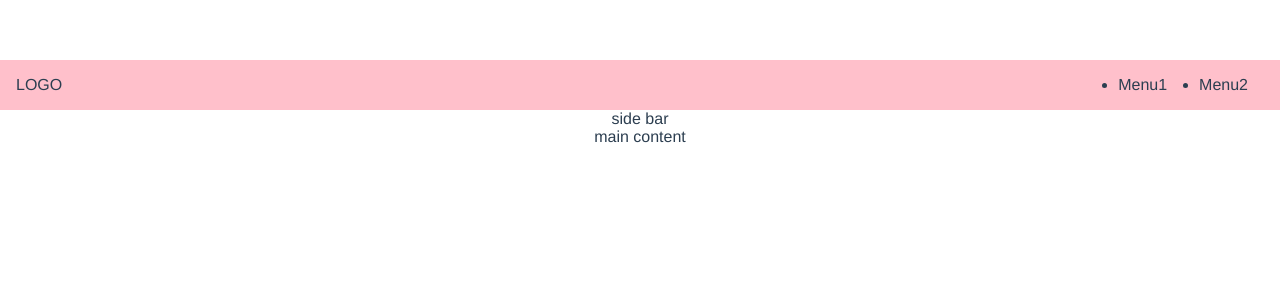
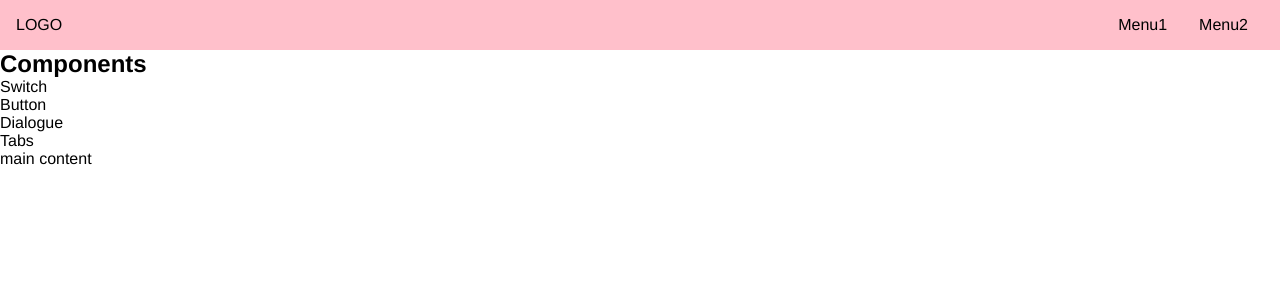
Before and after one commit to lavaboy1738/lava-UI, a Vue app: page /#/docs in a window 1280 px wide. Shown: the top 300 px of the page. Built offline with nearby package versions, Linux system fonts and the light colour scheme.

Commit message:
initialize sidebar html

```diff
--- a/src/index.css
+++ b/src/index.css
@@ -2,9 +2,6 @@
   font-family: Avenir, Helvetica, Arial, sans-serif;
   -webkit-font-smoothing: antialiased;
   -moz-osx-font-smoothing: grayscale;
-  text-align: center;
-  color: #2c3e50;
-  margin-top: 60px;
 }
 
 *{
@@ -12,3 +9,13 @@
   padding: 0;
   box-sizing: border-box;
 }
+
+a{
+  outline: none;
+  text-decoration: none;
+  color: inherit;
+}
+
+ol, ul{
+  list-style: none;
+}
--- a/src/views/Docs.vue
+++ b/src/views/Docs.vue
@@ -2,7 +2,23 @@
     <div>
         <TopNav/>
         <div class="content">
-            <aside>side bar</aside>
+            <aside>
+                <h2>Components</h2>
+                <ol>
+                    <li>
+                        <router-link to="/docs/switch">Switch</router-link>
+                    </li>
+                    <li>
+                        <router-link to="/docs/button">Button</router-link>
+                    </li>
+                    <li>
+                        <router-link to="/docs/dialogue">Dialogue</router-link>
+                    </li>
+                    <li>
+                        <router-link to="/docs/tabs">Tabs</router-link>
+                    </li>
+                </ol>
+            </aside>
             <main>main content</main>
         </div>
     </div>
--- a/src/views/Home.vue
+++ b/src/views/Home.vue
@@ -6,7 +6,7 @@
             <h2>Vue UI library developed by Lavaboy1738</h2>
             <p class="actions">
                 <a href="">Github</a>
-                <a href="">Get Started</a>
+                <router-link to="/docs">Get Started</router-link>
             </p>
         </div>
     </div>
```
